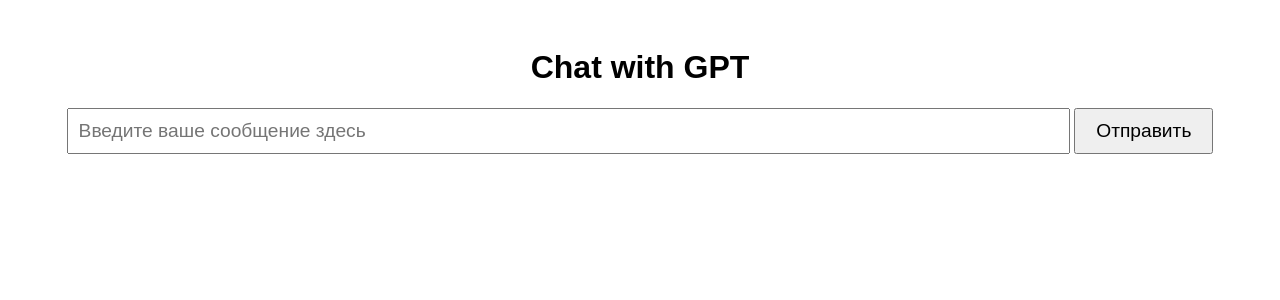
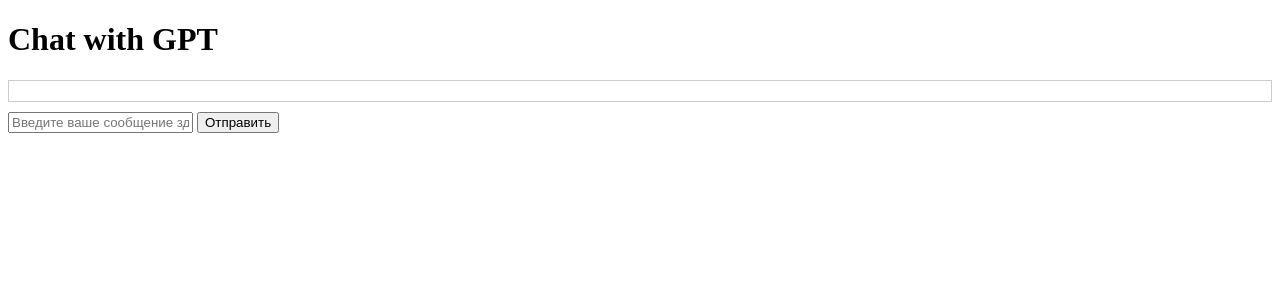
Before and after one commit to Kartman570/chatGPT_interface, a FastAPI app: page /chat_dialogue/ in a window 1280 px wide. Shown: the top 300 px of the page. Run offline with FastAPI, Linux system fonts and the light colour scheme.

Commit message:
fix logging + html chat

```diff
--- a/main.py
+++ b/main.py
@@ -14,9 +14,13 @@
 conversation_log = [{"role": "system", "content": "You are an AI assistant. Keep your answers simple and short"}]
 
 
+class ChatRequest(BaseModel):
+    message: str
+
+
 @app.post("/chat/")
-async def chat(chat_request: str):
-    conversation_log.append({"role": "user", "content": chat_request})
+async def chat(chat_request: ChatRequest):
+    conversation_log.append({"role": "user", "content": chat_request.message})
     chatgpt_response = get_chatgpt_response(conversation_log)
     conversation_log.append({"role": "assistant", "content": chatgpt_response})
     return {"response": chatgpt_response}
--- a/templates/item.html
+++ b/templates/item.html
@@ -5,44 +5,37 @@
     <meta name="viewport" content="width=device-width, initial-scale=1.0">
     <title>ChatGPT Interface</title>
     <style>
-        body {
-            font-family: Arial, sans-serif;
-            text-align: center;
-            padding: 20px;
+        /* Ваши стили здесь */
+        #chatBox {
+            /*height: 300px; */
+            border: 1px solid #ccc;
+            margin-bottom: 10px;
+            padding: 10px;
+            /*overflow-y: auto; Включаем прокрутку */
         }
-        #messageInput {
-            width: 80%;
-            font-size: 1.2em;
-            padding: 10px;
+        .message {
+            margin-bottom: 10px;
+            padding: 5px;
+            border: 1px solid #ddd;
+            border-radius: 5px;
         }
-        #sendButton {
-            font-size: 1.2em;
-            padding: 10px 20px;
+        .user-message {
+            background-color: #e0f7fa;
+            text-align: left;
         }
-        #response {
-            margin-top: 20px;
+        .gpt-response {
+            background-color: #fce4ec;
+            text-align: right;
         }
-        .loader {
-            border: 16px solid #f3f3f3;
-            border-top: 16px solid #3498db;
-            border-radius: 50%;
-            width: 120px;
-            height: 120px;
-            animation: spin 2s linear infinite;
-            display: inline-block;
-        }
-        @keyframes spin {
-            0% { transform: rotate(0deg); }
-            100% { transform: rotate(360deg); }
-        }
+        /* Другие стили */
     </style>
 </head>
 <body>
     <h1>Chat with GPT</h1>
+    <div id="chatBox"></div>
     <input type="text" id="messageInput" placeholder="Введите ваше сообщение здесь">
     <button id="sendButton" onclick="sendMessage()">Отправить</button>
     <div id="loading" class="loader" style="display:none;"></div>
-    <p id="response"></p>
 </body>
 <script src="/static/script.js"></script>
 </html>
```
Also changed, not shown: static/script.js (+24 -7 lines).
